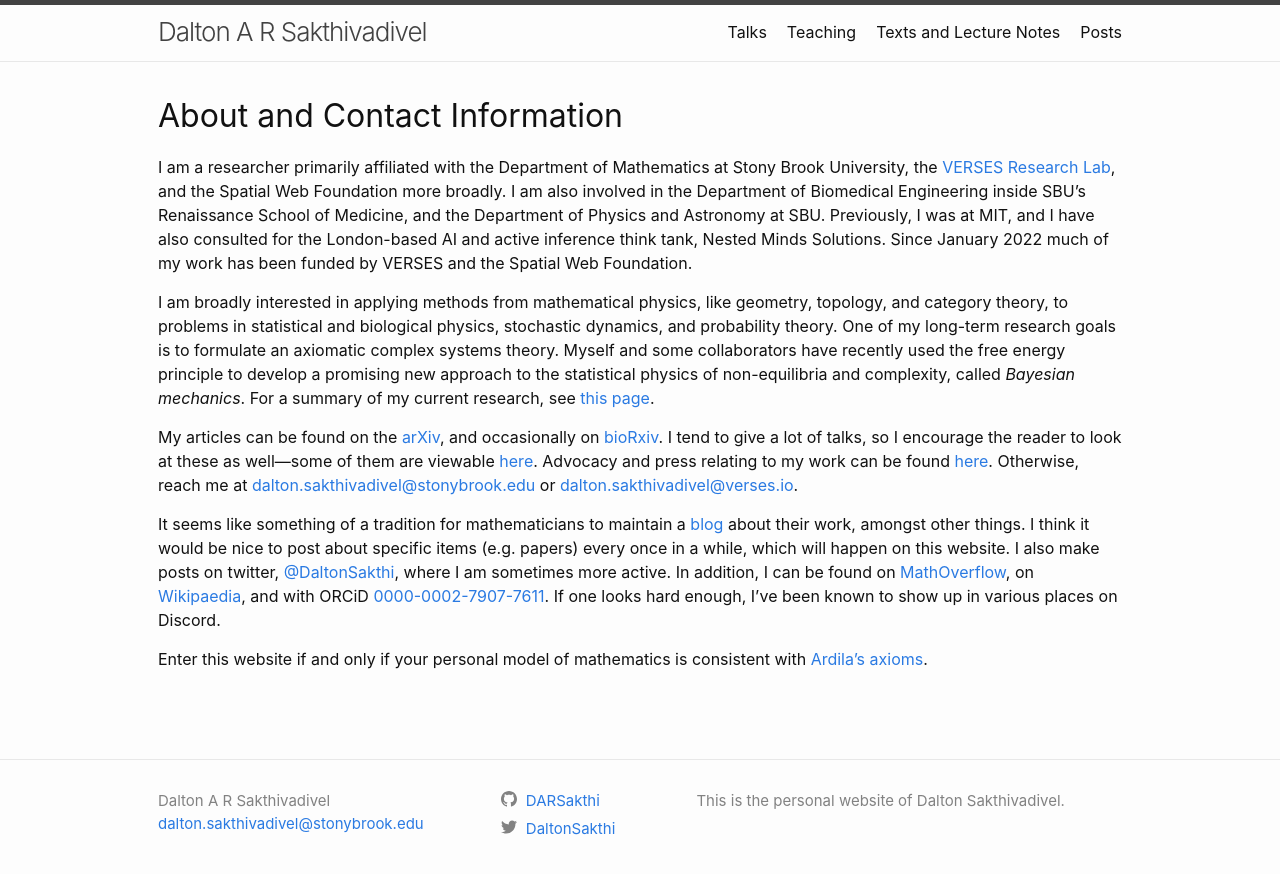
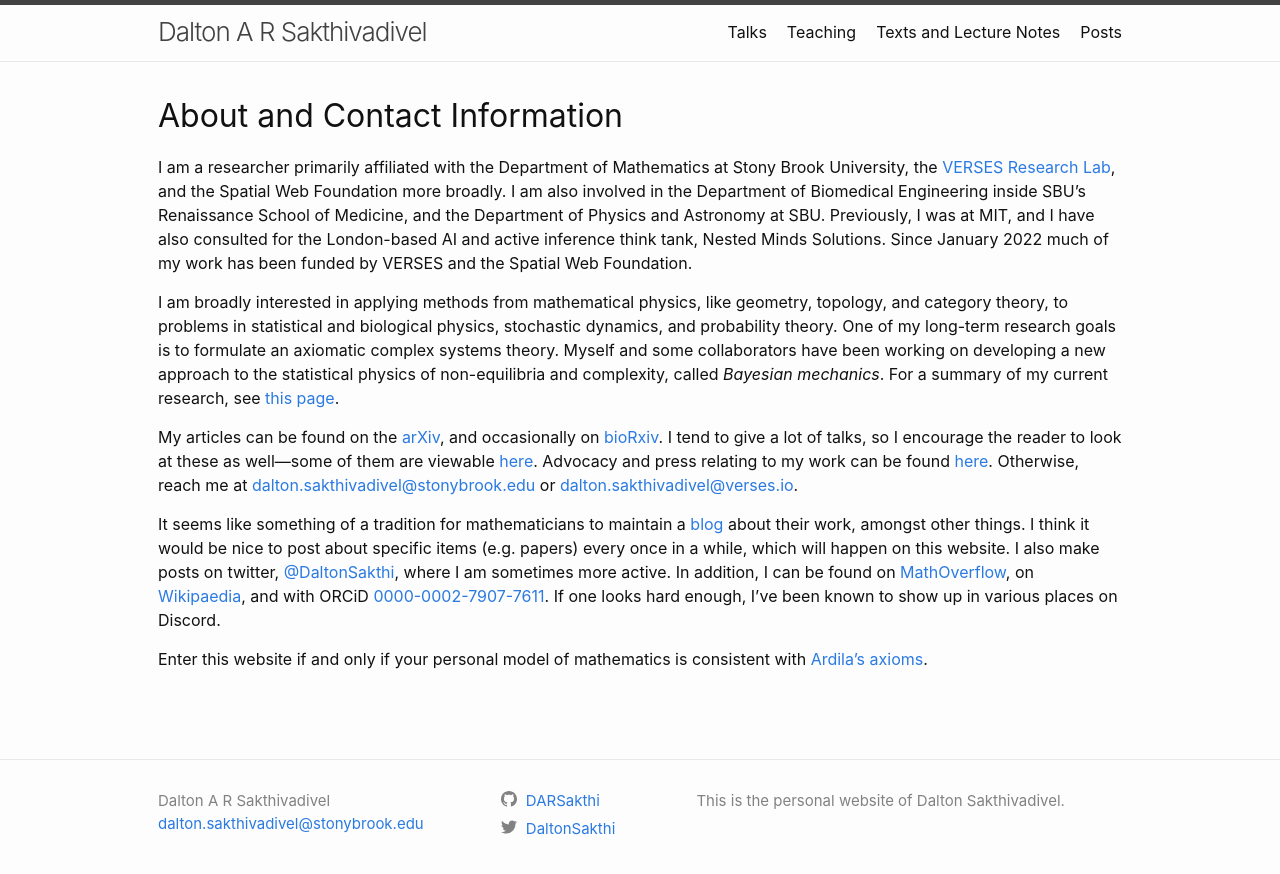
Before and after one commit to DARSakthi/DARSakthi.github.io, a Jekyll site: the page built from index.markdown, in a window 1280 px wide. Shown: the top 874 px of the page. Built offline with Jekyll 4.4.1, drawn with Linux system fonts in a browser that asks for light colours.

Commit message:
Changed language

```diff
--- a/index.markdown
+++ b/index.markdown
@@ -8,7 +8,7 @@ author_profile: true
 
 I am a researcher primarily affiliated with the Department of Mathematics at Stony Brook University, the [VERSES Research Lab](https://darsakthi.github.io/verses-lab/), and the Spatial Web Foundation more broadly. I am also involved in the Department of Biomedical Engineering inside SBU's Renaissance School of Medicine, and the Department of Physics and Astronomy at SBU. Previously, I was at MIT, and I have also consulted for the London-based AI and active inference think tank, Nested Minds Solutions. Since January 2022 much of my work has been funded by VERSES and the Spatial Web Foundation.
 
-I am broadly interested in applying methods from mathematical physics, like geometry, topology, and category theory, to problems in statistical and biological physics, stochastic dynamics, and probability theory. One of my long-term research goals is to formulate an axiomatic complex systems theory. Myself and some collaborators have recently used the free energy principle to develop a promising new approach to the statistical physics of non-equilibria and complexity, called _Bayesian mechanics_. For a summary of my current research, see [this page](https://darsakthi.github.io/research).
+I am broadly interested in applying methods from mathematical physics, like geometry, topology, and category theory, to problems in statistical and biological physics, stochastic dynamics, and probability theory. One of my long-term research goals is to formulate an axiomatic complex systems theory. Myself and some collaborators have been working on developing a new approach to the statistical physics of non-equilibria and complexity, called _Bayesian mechanics_. For a summary of my current research, see [this page](https://darsakthi.github.io/research).
 
 My articles can be found on the [arXiv](https://arxiv.org/a/0000-0002-7907-7611.html), and occasionally on [bioRxiv](https://www.biorxiv.org/search/author1%3ADalton%2BA%2BR%2BSakthivadivel%2B). I tend to give a lot of talks, so I encourage the reader to look at these as well—some of them are viewable [here](https://darsakthi.github.io/talks). Advocacy and press relating to my work can be found [here](https://darsakthi.github.io/other/). Otherwise, reach me at [dalton.sakthivadivel@stonybrook.edu](mailto:dalton.sakthivadivel@stonybrook.edu) or [dalton.sakthivadivel@verses.io](mailto:dalton.sakthivadivel@verses.io).
 
```
